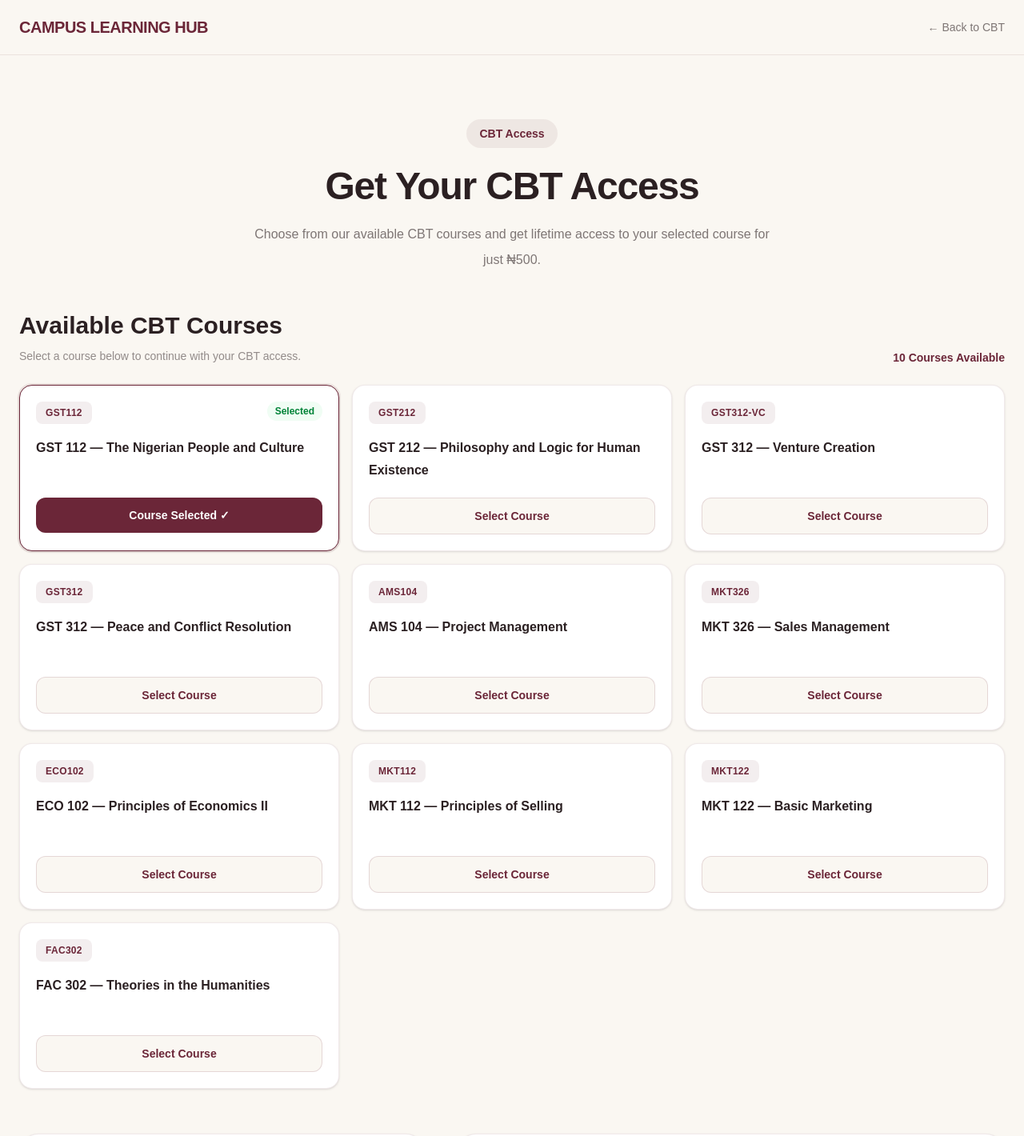
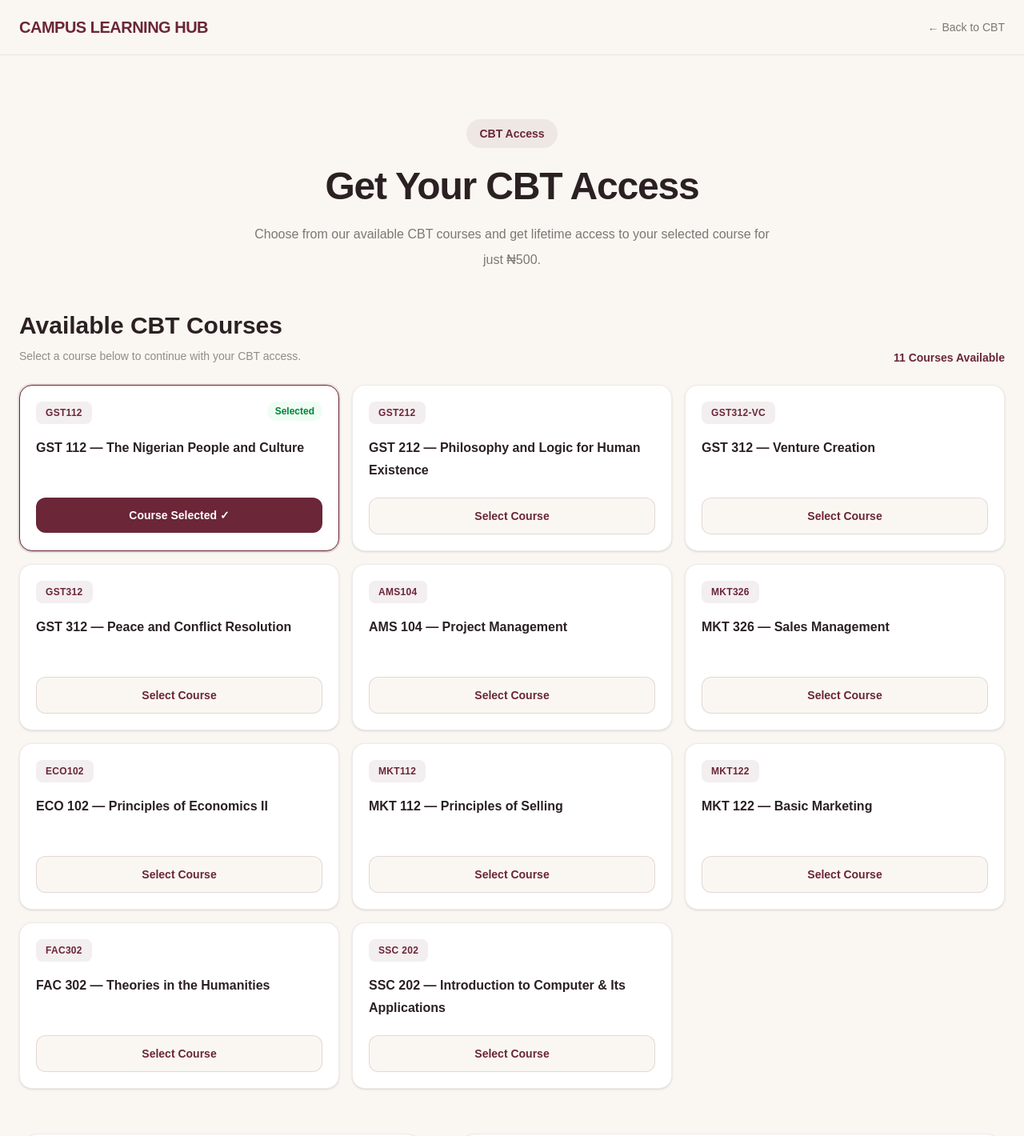
Before and after one commit to deborahasuquo531-star/Campus-Learning-Hub-Frontend, a Next.js app: page /payment in a window 1280 px wide. Shown: the top 1420 px of the page at 80% size. Built offline with nearby package versions, Linux system fonts and the light colour scheme.

Commit message:
Add SSC 202 to CBT payment courses

```diff
--- a/app/payment/page.tsx
+++ b/app/payment/page.tsx
@@ -56,7 +56,12 @@ const courses = [
   id: 10,
   code: "FAC302",
   name: "FAC 302 — Theories in the Humanities",
-},
+  },
+  {
+    id: 11,
+    code: "SSC 202",
+    name: "SSC 202 — Introduction to Computer & Its Applications",
+  },
 ];
 
 type PaymentStatus =
```
